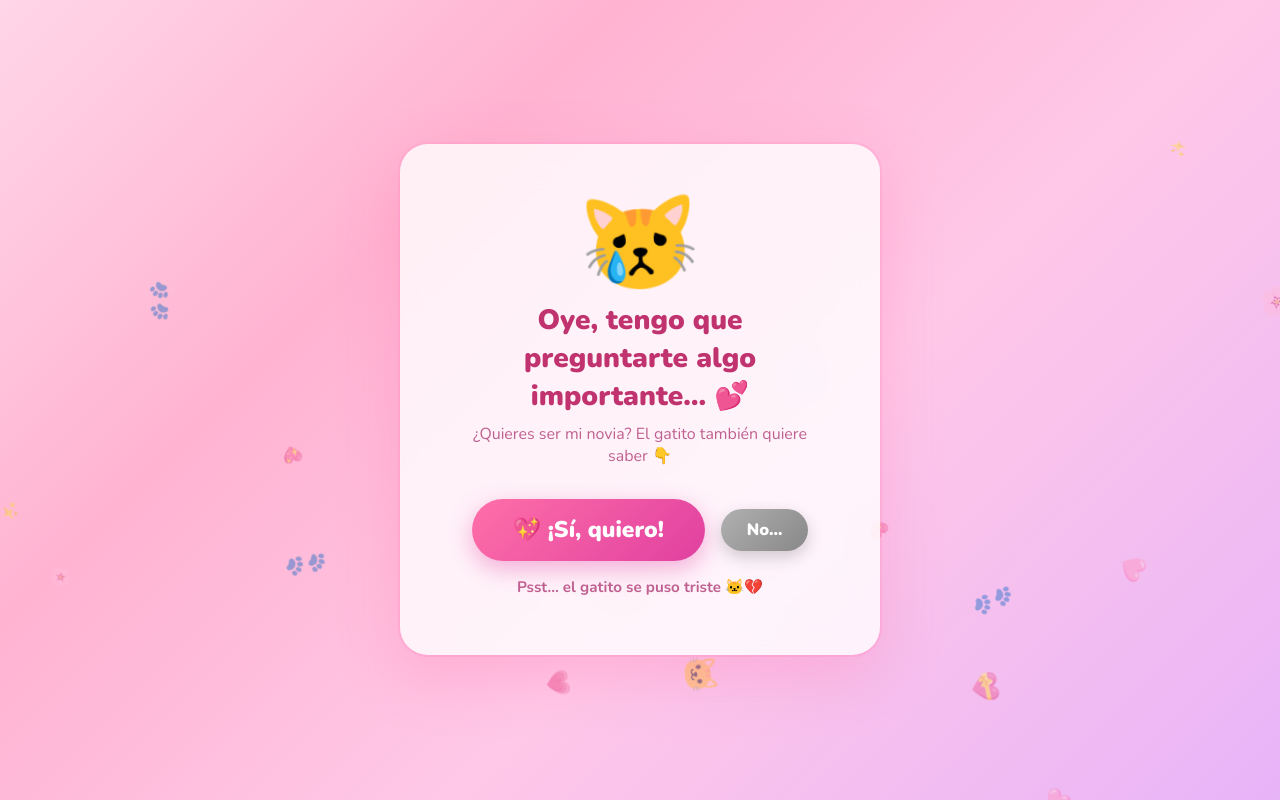
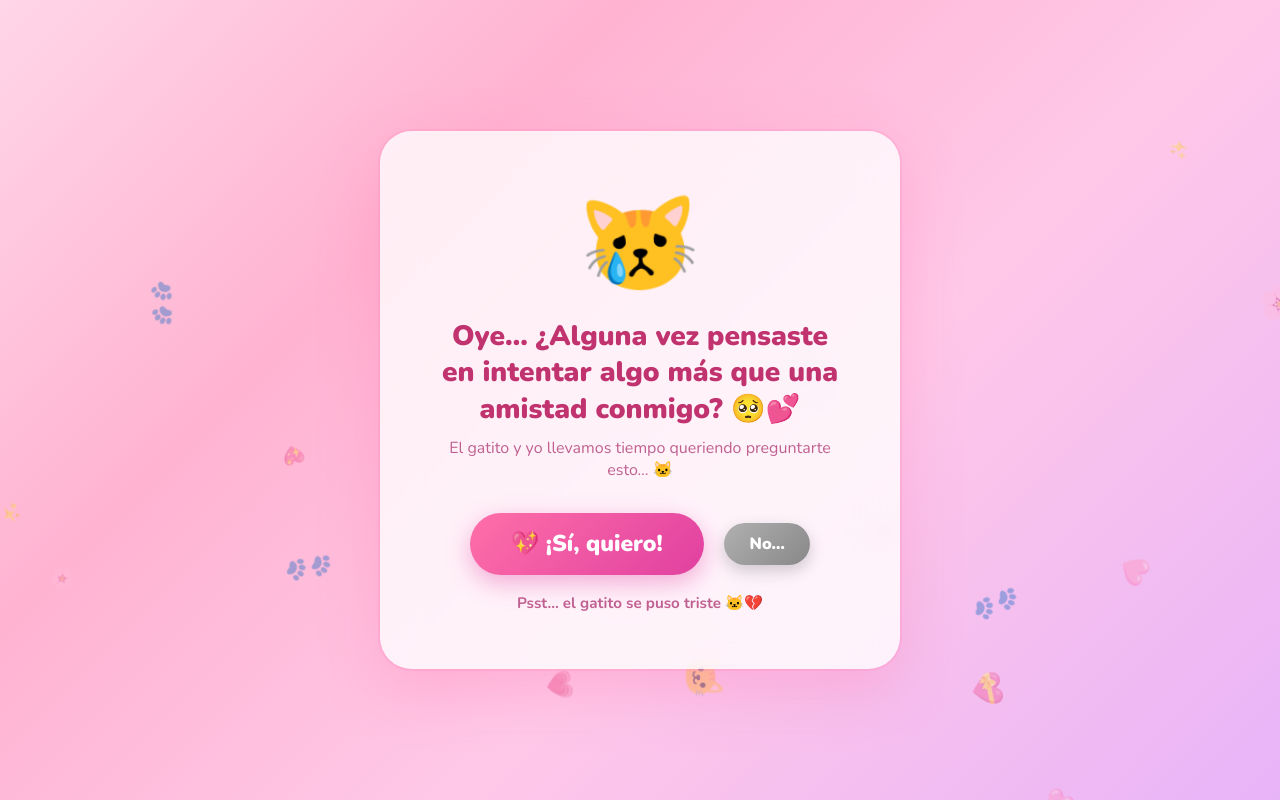
Before and after one commit to cheto-coder/for-emily, a plain HTML site: page index.html in a window 1280 px wide. Both pictures are taken after a click on the button "No…". Drawn offline with nearby package versions, Linux system fonts and the light colour scheme.

Commit message:
💬 Softer wording - more than friendship

```diff
--- a/index.html
+++ b/index.html
@@ -1,92 +1,130 @@
 <!DOCTYPE html>
 <html lang="es">
+
 <head>
   <meta charset="UTF-8" />
-  <meta name="viewport" content="width=device-width, initial-scale=1.0"/>
+  <meta name="viewport" content="width=device-width, initial-scale=1.0" />
   <title>Una pregunta importante 🐱💕</title>
-  <link href="https://fonts.googleapis.com/css2?family=Nunito:wght@400;700;900&display=swap" rel="stylesheet"/>
+  <link href="https://fonts.googleapis.com/css2?family=Nunito:wght@400;700;900&display=swap" rel="stylesheet" />
   <style>
-    * { margin: 0; padding: 0; box-sizing: border-box; }
+    * {
+      margin: 0;
+      padding: 0;
+      box-sizing: border-box;
+    }
 
     body {
       min-height: 100vh;
-      min-height: 100dvh;
       background: linear-gradient(135deg, #ffd6e7 0%, #ffb3d1 30%, #ffc8e8 60%, #e8b4f8 100%);
       font-family: "Nunito", sans-serif;
       display: flex;
       flex-direction: column;
       align-items: center;
       justify-content: center;
-      overflow-x: hidden;
+      overflow: hidden;
       position: relative;
-      padding: 16px;
     }
 
-    /* Floating hearts background */
-    .hearts-bg { position: fixed; top: 0; left: 0; width: 100%; height: 100%; pointer-events: none; z-index: 0; }
-    .heart-float { position: absolute; animation: floatUp linear infinite; opacity: 0.45; }
-    @keyframes floatUp {
-      0%   { transform: translateY(110vh) rotate(0deg); opacity: 0; }
-      10%  { opacity: 0.45; }
-      90%  { opacity: 0.45; }
-      100% { transform: translateY(-10vh) rotate(360deg); opacity: 0; }
+    .hearts-bg {
+      position: fixed;
+      top: 0;
+      left: 0;
+      width: 100%;
+      height: 100%;
+      pointer-events: none;
+      z-index: 0;
     }
 
-    /* Card */
+    .heart-float {
+      position: absolute;
+      animation: floatUp linear infinite;
+      opacity: 0.4;
+    }
+
+    @keyframes floatUp {
+      0% {
+        transform: translateY(110vh) rotate(0deg);
+        opacity: 0;
+      }
+
+      10% {
+        opacity: 0.4;
+      }
+
+      90% {
+        opacity: 0.4;
+      }
+
+      100% {
+        transform: translateY(-10vh) rotate(360deg);
+        opacity: 0;
+      }
+    }
+
     .card {
-      background: rgba(255,255,255,0.80);
+      background: rgba(255, 255, 255, 0.78);
       backdrop-filter: blur(18px);
-      -webkit-backdrop-filter: blur(18px);
-      border-radius: 28px;
-      padding: clamp(28px, 6vw, 52px) clamp(20px, 6vw, 52px);
-      max-width: 480px;
-      width: 100%;
+      border-radius: 32px;
+      padding: 48px 52px;
+      max-width: 520px;
+      width: 92%;
       text-align: center;
-      box-shadow: 0 20px 60px rgba(255,100,160,0.25), 0 0 0 2px rgba(255,150,200,0.3);
+      box-shadow: 0 20px 60px rgba(255, 100, 160, 0.25), 0 0 0 2px rgba(255, 150, 200, 0.3);
       z-index: 10;
       position: relative;
-      animation: cardIn 0.8s cubic-bezier(.34,1.56,.64,1) both;
+      animation: cardIn 0.8s cubic-bezier(.34, 1.56, .64, 1) both;
     }
 
     @keyframes cardIn {
-      from { transform: scale(0.7) translateY(40px); opacity: 0; }
-      to   { transform: scale(1) translateY(0); opacity: 1; }
+      from {
+        transform: scale(0.7) translateY(40px);
+        opacity: 0;
       }
 
-    /* Cat */
+      to {
+        transform: scale(1) translateY(0);
+        opacity: 1;
+      }
+    }
+
     .cat-container {
-      font-size: clamp(4rem, 16vw, 6rem);
-      margin-bottom: 10px;
+      font-size: 6rem;
+      margin-bottom: 8px;
       animation: catBounce 2s ease-in-out infinite;
       display: block;
-      line-height: 1;
     }
 
     @keyframes catBounce {
-      0%, 100% { transform: translateY(0) rotate(-3deg); }
-      50%       { transform: translateY(-12px) rotate(3deg); }
+
+      0%,
+      100% {
+        transform: translateY(0) rotate(-3deg);
+      }
+
+      50% {
+        transform: translateY(-12px) rotate(3deg);
+      }
     }
 
     h1 {
-      font-size: clamp(1.25rem, 5vw, 1.75rem);
+      font-size: 1.75rem;
       font-weight: 900;
       color: #c0336e;
-      margin-bottom: 8px;
-      line-height: 1.35;
+      margin-bottom: 10px;
+      line-height: 1.3;
     }
 
     .subtitle {
-      font-size: clamp(0.9rem, 3.5vw, 1rem);
+      font-size: 1rem;
       color: #c06090;
-      margin-bottom: clamp(20px, 5vw, 32px);
+      margin-bottom: 32px;
     }
 
-    /* Buttons */
     .buttons {
       display: flex;
       align-items: center;
       justify-content: center;
-      gap: 16px;
+      gap: 20px;
       flex-wrap: wrap;
     }
 
@@ -96,133 +134,138 @@
       cursor: pointer;
       font-family: "Nunito", sans-serif;
       font-weight: 900;
+      transition: transform 0.15s, box-shadow 0.15s;
       line-height: 1;
       white-space: nowrap;
-      touch-action: manipulation;
-      -webkit-tap-highlight-color: transparent;
-      transition: transform 0.15s, box-shadow 0.15s;
     }
 
-    .btn:active { transform: scale(0.93) !important; }
+    .btn:active {
+      transform: scale(0.94);
+    }
 
     #btn-yes {
       background: linear-gradient(135deg, #ff6fa8, #e040a0);
       color: #fff;
-      font-size: clamp(1.1rem, 4.5vw, 1.3rem);
-      padding: clamp(14px, 4vw, 18px) clamp(26px, 8vw, 38px);
-      box-shadow: 0 8px 24px rgba(224,64,160,0.4);
-      transition: font-size 0.35s ease, padding 0.35s ease, box-shadow 0.2s, transform 0.15s;
+      font-size: 1.3rem;
+      padding: 18px 38px;
+      box-shadow: 0 8px 24px rgba(224, 64, 160, 0.4);
+      transition: font-size 0.3s, padding 0.3s, box-shadow 0.3s, transform 0.15s;
     }
 
-    #btn-yes:hover { box-shadow: 0 12px 32px rgba(224,64,160,0.55); transform: translateY(-3px) scale(1.04); }
+    #btn-yes:hover {
+      box-shadow: 0 12px 32px rgba(224, 64, 160, 0.55);
+      transform: translateY(-3px) scale(1.04);
+    }
 
     #btn-no {
       background: linear-gradient(135deg, #b0b0b0, #888);
       color: #fff;
-      font-size: clamp(0.9rem, 3.5vw, 1.1rem);
-      padding: clamp(11px, 3.5vw, 14px) clamp(20px, 6vw, 28px);
-      box-shadow: 0 6px 16px rgba(0,0,0,0.18);
-      transition: font-size 0.35s ease, padding 0.35s ease, box-shadow 0.2s, transform 0.15s;
+      font-size: 1.1rem;
+      padding: 14px 28px;
+      box-shadow: 0 6px 16px rgba(0, 0, 0, 0.18);
+      transition: font-size 0.3s, padding 0.3s, box-shadow 0.3s, transform 0.15s;
     }
 
     #no-message {
-      min-height: 26px;
-      font-size: clamp(0.82rem, 3vw, 0.95rem);
+      min-height: 28px;
+      font-size: 0.95rem;
       color: #c06090;
       font-weight: 700;
-      margin-top: 16px;
+      margin-top: 18px;
       opacity: 0;
       transition: opacity 0.4s;
     }
 
-    /* YES screen */
-    #yes-screen { display: none; animation: cardIn 0.7s cubic-bezier(.34,1.56,.64,1) both; }
+    #yes-screen {
+      display: none;
+      animation: cardIn 0.7s cubic-bezier(.34, 1.56, .64, 1) both;
+    }
 
     #yes-screen .big-cat {
-      font-size: clamp(5rem, 20vw, 7rem);
+      font-size: 7rem;
       display: block;
-      line-height: 1;
       animation: catSpin 0.6s ease;
     }
 
     @keyframes catSpin {
-      0%   { transform: rotate(-15deg) scale(0.5); }
-      60%  { transform: rotate(10deg) scale(1.15); }
-      100% { transform: rotate(0deg) scale(1); }
+      0% {
+        transform: rotate(-15deg) scale(0.5);
+      }
+
+      60% {
+        transform: rotate(10deg) scale(1.15);
+      }
+
+      100% {
+        transform: rotate(0deg) scale(1);
+      }
     }
 
     #yes-screen h2 {
-      font-size: clamp(1.6rem, 7vw, 2rem);
+      font-size: 2rem;
       font-weight: 900;
       color: #c0336e;
-      margin: 14px 0 10px;
+      margin: 16px 0 10px;
     }
 
     #yes-screen p {
       color: #c06090;
-      font-size: clamp(0.95rem, 3.5vw, 1.1rem);
-      line-height: 1.6;
+      font-size: 1.1rem;
     }
 
-    /* Confetti */
     .confetti-piece {
       position: fixed;
       border-radius: 2px;
       animation: confettiFall linear forwards;
       z-index: 999;
-      pointer-events: none;
     }
 
     @keyframes confettiFall {
-      0%   { transform: translateY(-20px) rotate(0deg); opacity: 1; }
-      100% { transform: translateY(105vh) rotate(720deg); opacity: 0; }
+      0% {
+        transform: translateY(-20px) rotate(0deg);
+        opacity: 1;
+      }
+
+      100% {
+        transform: translateY(105vh) rotate(720deg);
+        opacity: 0;
+      }
     }
   </style>
 </head>
+
 <body>
-
   <div class="hearts-bg" id="hearts-bg"></div>
-
   <div class="card" id="main-card">
-
-  <!-- Pantalla pregunta -->
     <div id="question-screen">
       <span class="cat-container" id="main-cat">🐱</span>
-    <h1>Oye, tengo que preguntarte algo importante… 💕</h1>
-    <p class="subtitle">¿Quieres ser mi novia? El gatito también quiere saber 👇</p>
+      <h1>Oye… ¿Alguna vez pensaste en intentar algo más que una amistad conmigo? 🥺💕</h1>
+      <p class="subtitle">El gatito y yo llevamos tiempo queriendo preguntarte esto… 🐱</p>
       <div class="buttons">
         <button class="btn" id="btn-yes" onclick="handleYes()">💖 ¡Sí, quiero!</button>
-      <button class="btn" id="btn-no"  onclick="handleNo()">No…</button>
+        <button class="btn" id="btn-no" onclick="handleNo()">No…</button>
       </div>
       <p id="no-message"></p>
     </div>
-
-  <!-- Pantalla YES -->
     <div id="yes-screen">
       <span class="big-cat">😻</span>
       <h2>¡YAYYYY! 🎉💕</h2>
       <p>Tú y yo, desde ahora.<br>El gatito está muy feliz… y yo también. 🐾❤️</p>
     </div>
-
   </div>
-
   <script>
-  // Fondo animado
-  const emojis = ["💕","💗","💖","🩷","🌸","✨","🐾","💝","🐱"];
+    const emojis = ["💕", "💗", "💖", "🩷", "🌸", "✨", "🐾", "💝", "🐱"];
     const bg = document.getElementById("hearts-bg");
-  const count = window.innerWidth < 480 ? 14 : 22;
-  for (let i = 0; i < count; i++) {
+    for (let i = 0; i < 22; i++) {
       const el = document.createElement("span");
       el.className = "heart-float";
       el.textContent = emojis[Math.floor(Math.random() * emojis.length)];
       el.style.left = Math.random() * 100 + "vw";
       el.style.animationDuration = (5 + Math.random() * 8) + "s";
       el.style.animationDelay = (Math.random() * 8) + "s";
-    el.style.fontSize = (0.9 + Math.random() * 1.3) + "rem";
+      el.style.fontSize = (1 + Math.random() * 1.5) + "rem";
       bg.appendChild(el);
     }
-
-  // Lógica botones
     let noCount = 0;
     const noMessages = [
       "Psst… el gatito se puso triste 🐱💔",
@@ -236,67 +279,49 @@
       "El no está desapareciendo… 👻",
       "¡Última oportunidad del no! 🙈"
     ];
-
-  const yesBtn  = document.getElementById("btn-yes");
-  const noBtn   = document.getElementById("btn-no");
-  const noMsg   = document.getElementById("no-message");
+    const yesBtn = document.getElementById("btn-yes");
+    const noBtn = document.getElementById("btn-no");
+    const noMsg = document.getElementById("no-message");
     const mainCat = document.getElementById("main-cat");
-  const sadCats = ["😿","🙀","😾","😿","🙀"];
-
-  // Tamaños base responsivos
-  const isMobile = window.innerWidth < 480;
-  const baseYes  = isMobile ? 1.1 : 1.3;
-  const baseNo   = isMobile ? 0.9 : 1.1;
-
+    const sadCats = ["😿", "🙀", "😾", "😿", "🙀"];
     function handleNo() {
       noCount++;
-
-    // Encoge el No
-    const noSize = Math.max(0.38, baseNo - noCount * 0.07);
-    const noPad  = Math.max(3, (isMobile ? 11 : 14) - noCount * 1.1);
+      const noSize = Math.max(0.4, 1.1 - noCount * 0.08);
+      const noPad = Math.max(3, 14 - noCount * 1.2);
       noBtn.style.fontSize = noSize + "rem";
-    noBtn.style.padding  = noPad + "px " + (noPad * 2) + "px";
-
-    // Agranda el Sí
-    const yesSize = Math.min(isMobile ? 2.4 : 2.8, baseYes + noCount * 0.12);
-    const yesPad  = Math.min(isMobile ? 28 : 34, (isMobile ? 14 : 18) + noCount * 1.5);
+      noBtn.style.padding = noPad + "px " + (noPad * 2) + "px";
+      const yesSize = Math.min(2.8, 1.3 + noCount * 0.13);
+      const yesPad = Math.min(34, 18 + noCount * 1.6);
       yesBtn.style.fontSize = yesSize + "rem";
-    yesBtn.style.padding  = yesPad + "px " + Math.round(yesPad * 2.1) + "px";
-
-    // Gatito triste
+      yesBtn.style.padding = yesPad + "px " + (yesPad * 2.1) + "px";
       mainCat.textContent = sadCats[Math.min(noCount - 1, sadCats.length - 1)];
-
-    // Mensaje
       noMsg.textContent = noMessages[Math.min(noCount - 1, noMessages.length - 1)];
       noMsg.style.opacity = "1";
-
-    if (noSize <= 0.38) noBtn.style.visibility = "hidden";
+      if (noSize <= 0.4) noBtn.style.visibility = "hidden";
     }
-
     function handleYes() {
       document.getElementById("question-screen").style.display = "none";
       document.getElementById("yes-screen").style.display = "block";
       launchConfetti();
     }
-
     function launchConfetti() {
-    const colors = ["#ff6fa8","#ffb3d1","#e040a0","#ffd700","#a78bfa","#34d399"];
-    const pieces = isMobile ? 65 : 100;
-    for (let i = 0; i < pieces; i++) {
+      const colors = ["#ff6fa8", "#ffb3d1", "#e040a0", "#ffd700", "#a78bfa", "#34d399"];
+      for (let i = 0; i < 100; i++) {
         setTimeout(() => {
           const el = document.createElement("div");
           el.className = "confetti-piece";
           el.style.left = Math.random() * 100 + "vw";
           el.style.background = colors[Math.floor(Math.random() * colors.length)];
-        el.style.width  = (6 + Math.random() * 9) + "px";
-        el.style.height = (6 + Math.random() * 9) + "px";
+          el.style.width = (6 + Math.random() * 10) + "px";
+          el.style.height = (6 + Math.random() * 10) + "px";
           el.style.borderRadius = Math.random() > 0.5 ? "50%" : "2px";
           el.style.animationDuration = (2 + Math.random() * 2.5) + "s";
           document.body.appendChild(el);
           setTimeout(() => el.remove(), 5000);
-      }, i * 40);
+        }, i * 35);
       }
     }
   </script>
 </body>
+
 </html>
```
Lines whose indentation alone changed are shown as unchanged.
